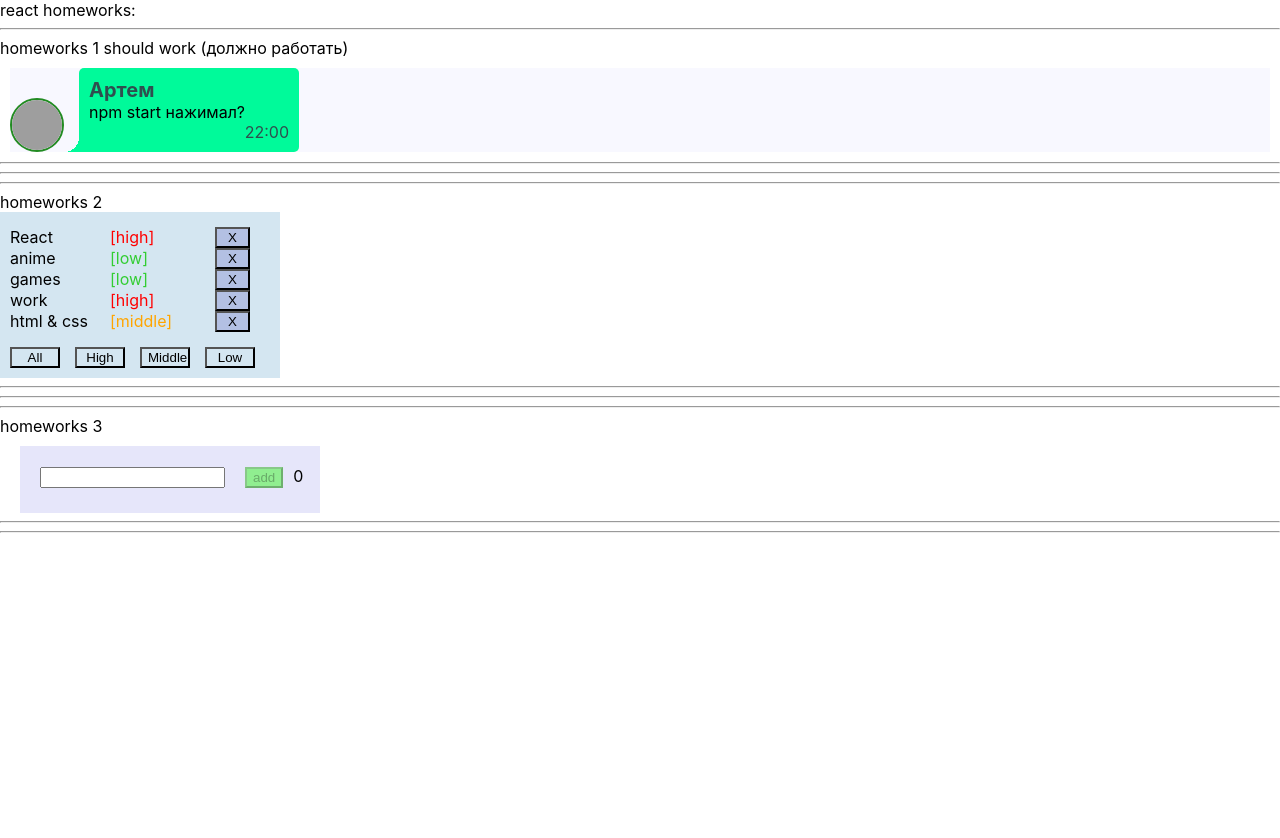
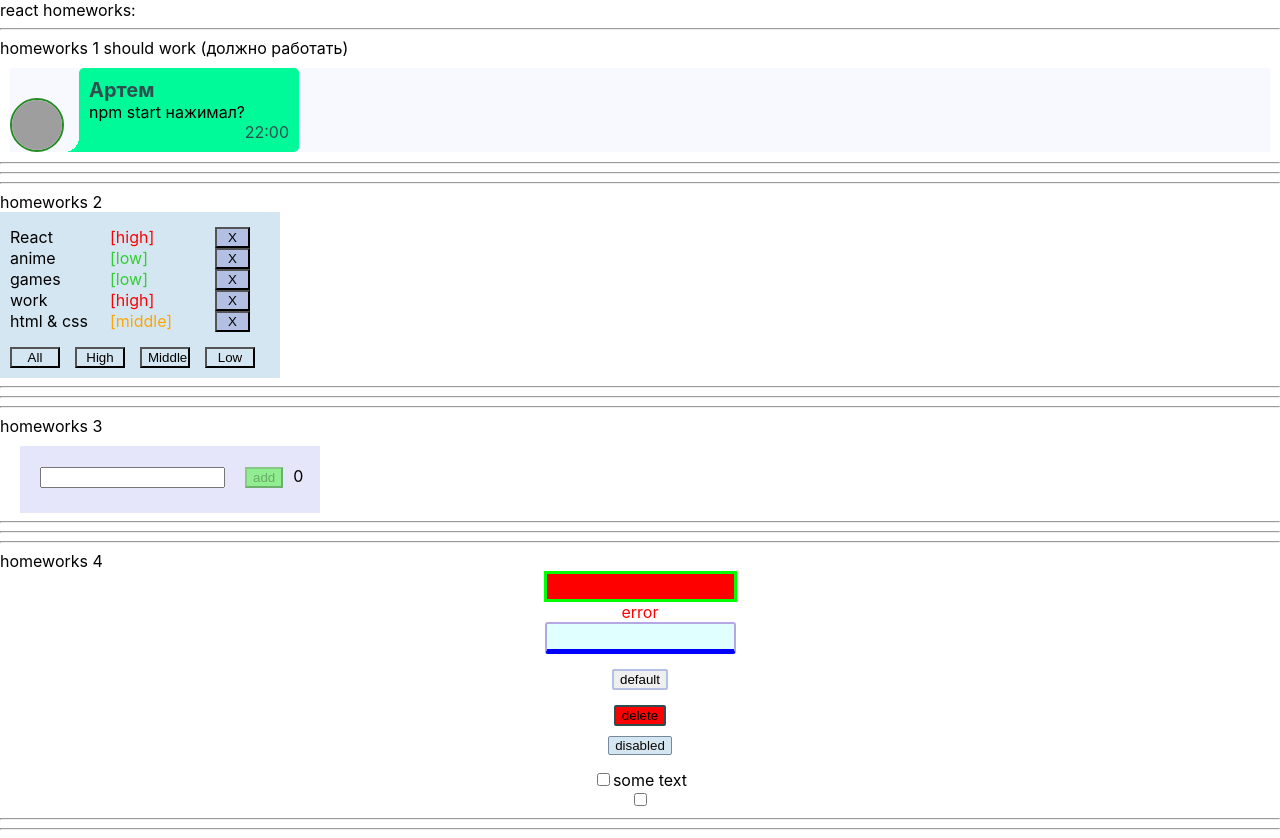
Before and after one commit to Sergey-BY6/IgnatHomeworks, a React (Create React App) app: page / in a window 1280 px wide. Before the commit the page ends 800 px from the top, so only its background shows below. Built offline with nearby package versions, Linux system fonts and the light colour scheme; grey boxes are pictures that could not be loaded.

Commit message:
Monday h3

```diff
--- a/src/p1-main/m1-ui/u1-app/App.tsx
+++ b/src/p1-main/m1-ui/u1-app/App.tsx
@@ -3,6 +3,7 @@ import s from './App.module.css'
 import HW1 from '../../../p2-homeworks/h1/HW1'
 import HW2 from '../../../p2-homeworks/h2/HW2';
 import HW3 from '../../../p2-homeworks/h3/HW3';
+import HW4 from '../../../p2-homeworks/h4/HW4';
 
 function App() {
     return (
@@ -11,7 +12,7 @@ function App() {
             <HW1/>
             <HW2/>
             <HW3/>
-            {/*<HW4/>*/}
+            <HW4/>
             {/*<HW5/>*/}
 
         </div>
--- a/src/p2-homeworks/h4/HW4.tsx
+++ b/src/p2-homeworks/h4/HW4.tsx
@@ -35,6 +35,7 @@ function HW4() {
 
                 <SuperInputText
                     className={s.blue} // проверьте, рабоет ли смешивание классов
+                    // error={error}
                 />
 
                 {/*----------------------------------------------------*/}
--- a/src/p2-homeworks/h4/common/c1-SuperInputText/SuperInputText.module.css
+++ b/src/p2-homeworks/h4/common/c1-SuperInputText/SuperInputText.module.css
@@ -1,10 +1,23 @@
 .superInput {
+    border: 2px solid #b4a7e3;
+    border-radius: 3px;
+    background-color: lightcyan;
+    margin-bottom: 5px;
+    padding: 5px 5px 5px 5px;
+    color: #0f0803;
+    outline:none
+}
 
+input:focus{
+    border: 2px solid #5c89fa;
+    box-shadow:  0px 0px 2px 0 blue;
 }
+
 
 .errorInput {
     border: 3px solid lime;
     background: red;
+    padding: 5px 5px 5px 5px;
 }
 
 .error {
--- a/src/p2-homeworks/h4/common/c1-SuperInputText/SuperInputText.tsx
+++ b/src/p2-homeworks/h4/common/c1-SuperInputText/SuperInputText.tsx
@@ -39,7 +39,7 @@ const SuperInputText: React.FC<SuperInputTextPropsType> = (
     }
 
     const finalSpanClassName = `${s.error} ${spanClassName ? spanClassName : ''}`
-    const finalInputClassName = `${s.errorInput} ${className}` // need to fix with (?:) and s.superInput
+    const finalInputClassName = error ? `${s.errorInput} ${className}` : `${s.superInput} ${className}`  // need to fix with (?:) and s.superInput
 
     return (
         <>
--- a/src/p2-homeworks/h4/common/c2-SuperButton/SuperButton.module.css
+++ b/src/p2-homeworks/h4/common/c2-SuperButton/SuperButton.module.css
@@ -1,7 +1,35 @@
 .default {
+    margin: 10px 0 15px 0;
+    border: 2px solid #b3c0e3;
+    border-radius: 2px;
+}
+
+.default:hover {
+    background-color: limegreen;
+    color: white;
+    border: 2px solid dimgrey;
+    border-radius: 2px;
+}
+
+
+.red {
+    background: red;
+    border: 2px solid darkslategrey;
+    border-radius: 2px;
 
 }
 
-.red {
-    background: red;
+
+.red:hover {
+    background-color: red; /* Green */
+    color: white;
+    border: 2px solid darkslategrey;
+    border-radius: 2px;
 }
+
+.default:disabled {
+    background-color: #D4E6F1;
+    color: #0f0803;
+    border: 1px solid lightslategray;
+
+}
--- a/src/p2-homeworks/h4/common/c3-SuperCheckbox/SuperCheckbox.tsx
+++ b/src/p2-homeworks/h4/common/c3-SuperCheckbox/SuperCheckbox.tsx
@@ -20,6 +20,8 @@ const SuperCheckbox: React.FC<SuperCheckboxPropsType> = (
     }
 ) => {
     const onChangeCallback = (e: ChangeEvent<HTMLInputElement>) => {
+        onChange && onChange(e)
+        onChangeChecked && onChangeChecked(e.currentTarget.checked)
         // сделайте так чтоб работал onChange и onChangeChecked
     }
 
```
Also changed, not shown: src/p2-homeworks/h4/common/c3-SuperCheckbox/SuperCheckbox.module.css (line endings or trailing spaces).
